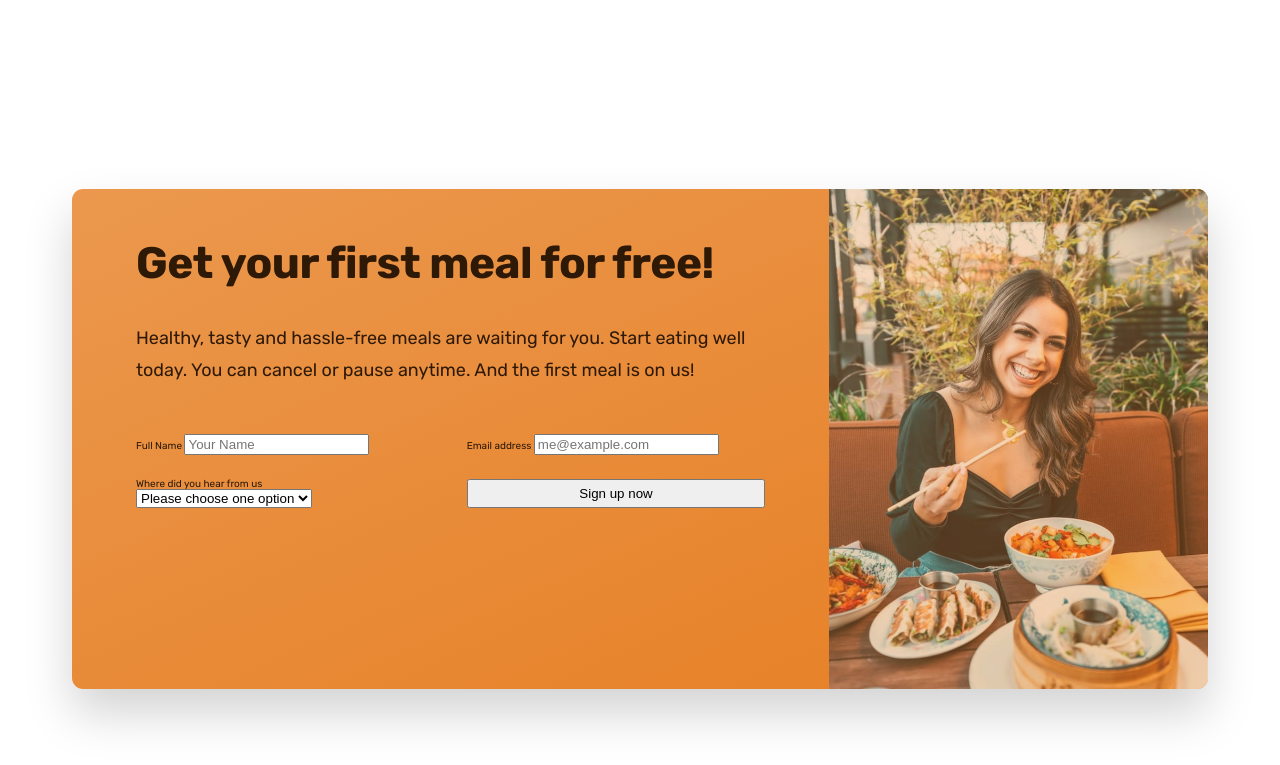
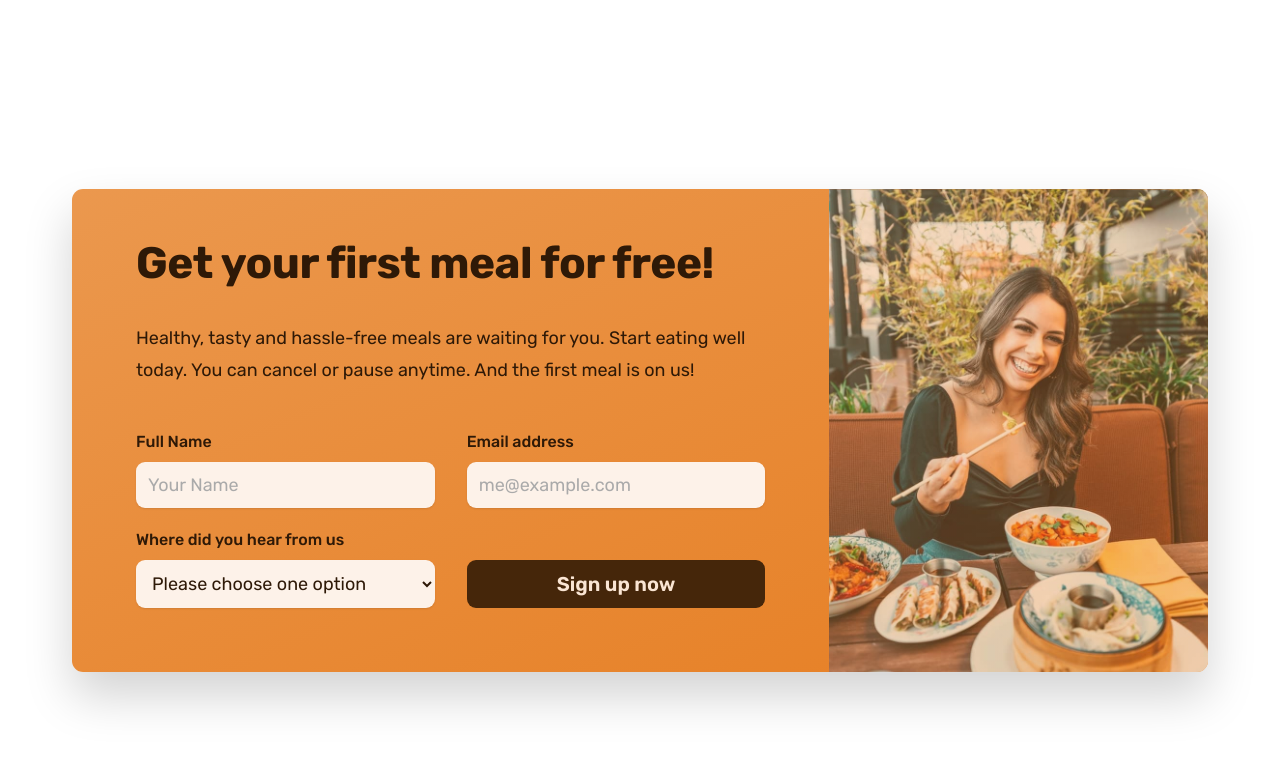
Before and after one commit to dzabila/OmniFood, a plain HTML site: page index.html in a window 1280 px wide. Shown: the part 5831-6596 px from the top of the page. Drawn offline with Linux system fonts and the light colour scheme.

Commit message:
finished cta section

```diff
--- a/css/general.css
+++ b/css/general.css
@@ -32,7 +32,9 @@
 #fdf2e9
 #fae5d3
 #eb984e
-- SHADES: #cf711f
+- SHADES:
+#cf711f
+#45260a
 - ACCENTS:
 - GREYS:
   #555
@@ -129,13 +131,29 @@ html {
   letter-spacing: 0.75px;
 }
 .btn:link,
-.btn:visited {
+.btn:visited,
+.btn {
   font-size: 2rem;
   font-weight: 600;
   display: inline-block;
   padding: 1.6rem 3.2rem;
   border-radius: 9px;
   transition: all 0.3s;
+
+  /* For form button */
+  border: none;
+  cursor: pointer;
+  font-family: inherit;
+}
+.btn--form {
+  background-color: #45260a;
+  color: #fae5d3;
+  align-self: end;
+  padding: 1.2rem;
+}
+.btn--form:hover {
+  background-color: #fff;
+  color: #555;
 }
 .btn--full:link,
 .btn--full:visited {
@@ -189,6 +207,13 @@ html {
   height: 3rem;
   color: #e67e22;
 }
+*:focus {
+  outline: none;
+  /* outline: 4px dotted #e67e22;
+  outline-offset: 8px;
+  border-radius: 11px; */
+  box-shadow:  0 0 0 8px rgba(230, 125, 34, 0.5);
+}
 /* HELPER CLASSES */
 .margin-right-sm {
   margin-right: 1.6rem !important;
--- a/css/styles.css
+++ b/css/styles.css
@@ -408,8 +408,7 @@
   border-radius: 11px;
   background: linear-gradient(to right bottom, #eb984e, #e67e22 );
   overflow: hidden;
-  /* temp */
-  height: 50rem;
+
 }
 .cta-text-box {
   padding: 4.8rem 6.4rem 6.4rem 6.4rem;
@@ -418,6 +417,7 @@
 .cta .heading-secondary {
   color: #2e1907;
   margin-bottom: 3.2rem;
+  color: inherit;
 }
 .cta-text {
   font-size: 1.8rem;
@@ -437,3 +437,35 @@
   column-gap: 3.2rem;
   row-gap:  2.4rem;
 }
+
+.cta-form label {
+  display: block;
+  font-size: 1.6rem;
+  font-weight: 500;
+  margin-bottom: 1.2rem;
+}
+.cta-form input, .cta-form select {
+  width: 100%;
+  padding: 1.2rem;
+  font-size: 1.8rem;
+  /* inherit nishnavs rom mshoblidan wamoigos value */
+  font-family: inherit;
+  color: inherit;
+  border: none;
+  background-color: #fdf2e9;
+  border-radius: 9px;
+  box-shadow: 0 1px 2px rgba(0,0,0,0.1);
+}
+
+.cta-form input::placeholder {
+  color: #aaa;
+}
+
+
+.cta *:focus {
+  outline: none;
+  /* outline: 4px dotted #e67e22;
+  outline-offset: 8px;
+  border-radius: 11px; */
+  box-shadow:  0 0 0 8px rgba(253, 242, 233, 0.5);
+}
--- a/index.html
+++ b/index.html
@@ -814,7 +814,7 @@
                     <option value="others">Others</option>
                   </select>
                 </div>
-                <button class="btn">Sign up now</button>
+                <button class="btn btn--form">Sign up now</button>
               </form>
             </div>
             <!-- role shi vwert tu ristvis viyenebt divs, aria-label shi agweras -->
```
